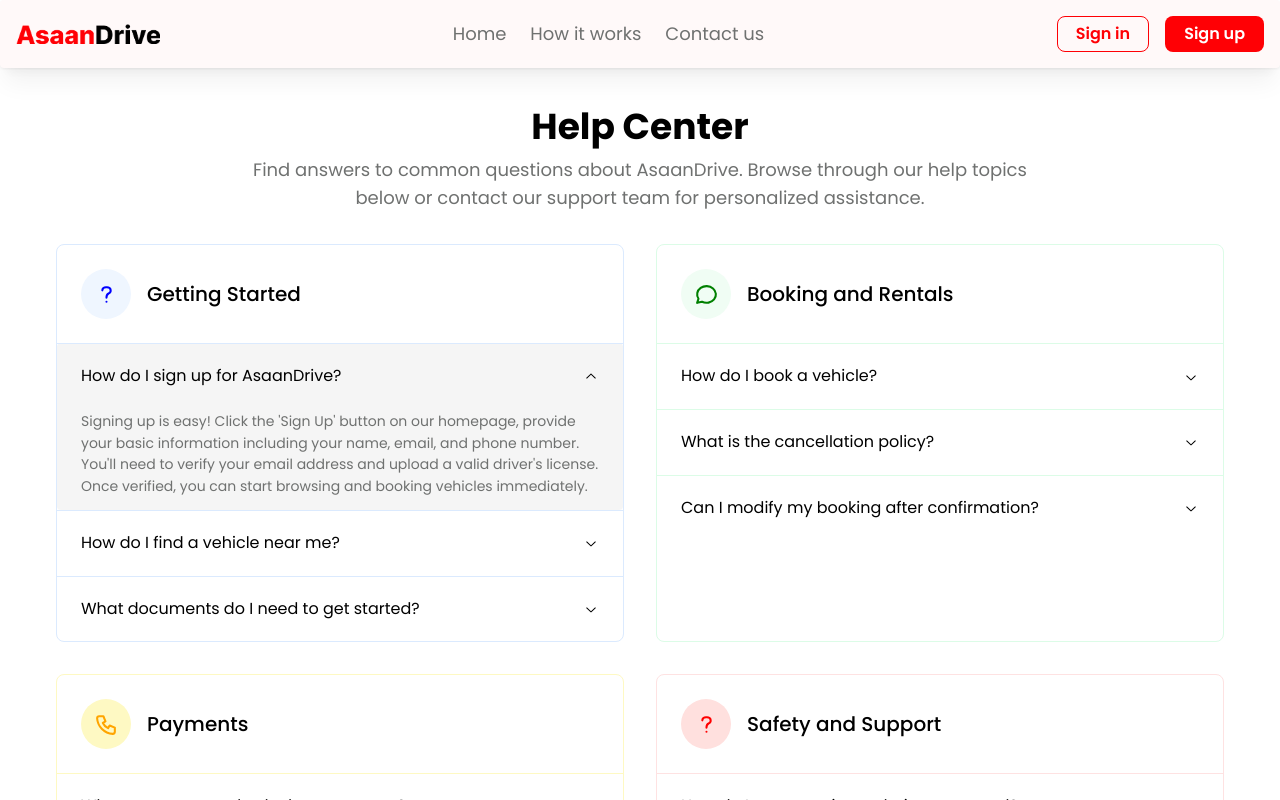
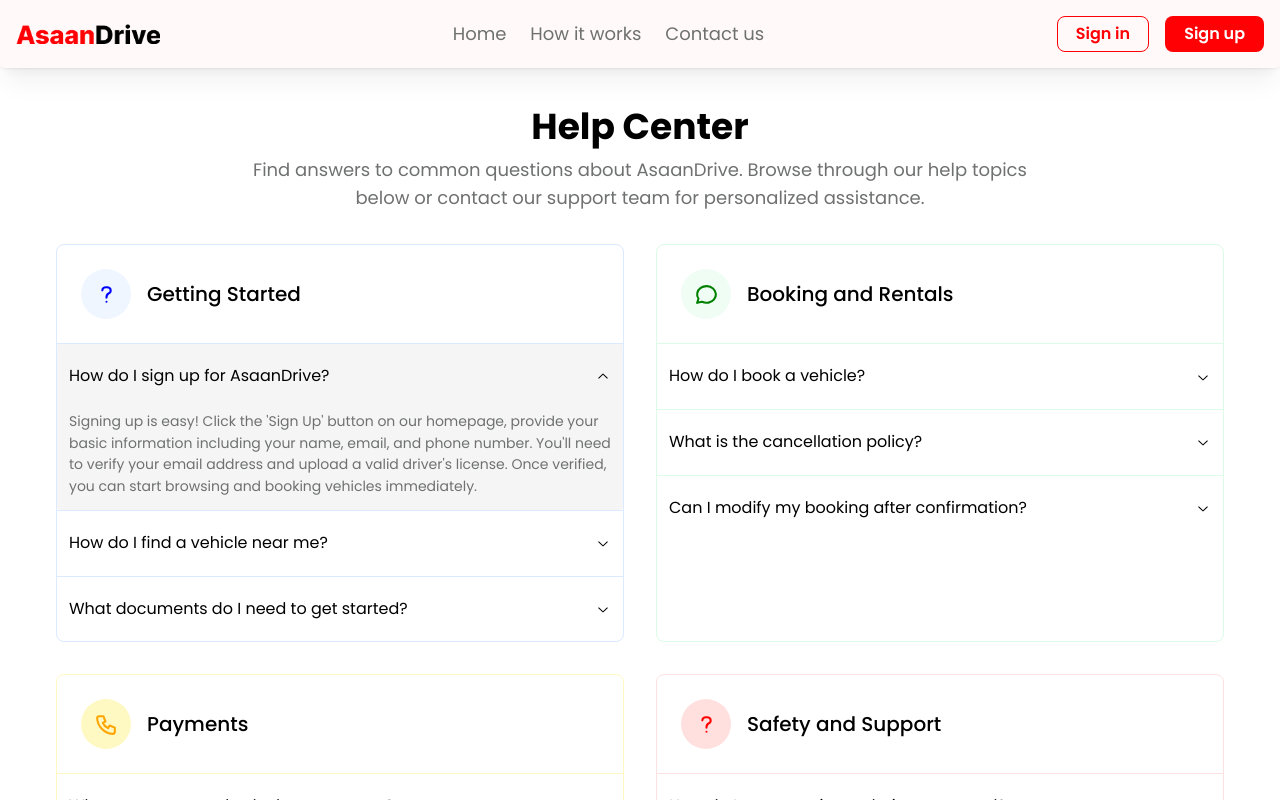
Before and after one commit to MuhammadHarisBaloch/app-asaan-drive, a Next.js app: page /help-center in a window 1280 px wide. Both pictures are taken after a click on the button "How do I sign up for AsaanDrive?". Shown: the top 800 px of the page. Built offline with nearby package versions, Linux system fonts and the light colour scheme; no server answers.

Commit message:
[FIX] DEMO WEBSITE BUGS 🚀

```diff
--- a/src/app/faq/page.tsx
+++ b/src/app/faq/page.tsx
@@ -37,7 +37,7 @@ export default function FaqPage() {
           assistance.
         </Text>
       </Stack>
-      <Accordion variant="contained" mt="xxl" radius="md">
+      <Accordion w="100%" variant="contained" mt="xxl" radius="md">
         {items}
       </Accordion>
       <Card
--- a/src/app/help-center/page.tsx
+++ b/src/app/help-center/page.tsx
@@ -24,7 +24,7 @@ export default function HelpCenterPage() {
           assistance.
         </Text>
       </Stack>
-      <SimpleGrid cols={2} spacing="xxl">
+      <SimpleGrid w="100%" cols={2} spacing="xxl">
         {data.helpCenter.faq.map((data, index) => {
           return <FaqCard faqs={data.faqList} key={index} {...data} />;
         })}
--- a/src/components/features/help-center/FaqCard/index.tsx
+++ b/src/components/features/help-center/FaqCard/index.tsx
@@ -33,19 +33,19 @@ export default function FaqCard({
     <AccordionItem key={index} value={faq.question}>
       <AccordionControl
         py="md"
-        px="xl"
         fz="sm"
         style={{ borderTop: `1px solid ${cardBorderColor}` }}
       >
         {faq.question}
       </AccordionControl>
-      <AccordionPanel px="md" fz="xs" c="gray">
+      <AccordionPanel fz="xs" c="gray">
         {faq.answer}
       </AccordionPanel>
     </AccordionItem>
   ));
   return (
     <Card
+      w="100%"
       p={0}
       style={{ border: `1.5px solid ${cardBorderColor}` }}
       radius="md"
--- a/src/constants/Data/index.tsx
+++ b/src/constants/Data/index.tsx
@@ -346,7 +346,7 @@ const resourcesList = [
   {
     title: "Browse Vehicles",
     subTitle: "Find your perfect ride",
-    link: "/app/renters",
+    link: "/signin",
   },
 ];
 const emergencySteps = [
```
